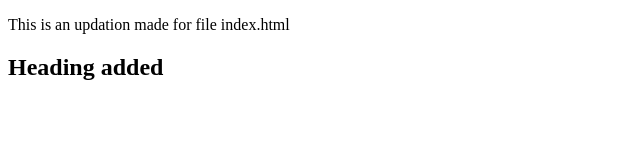
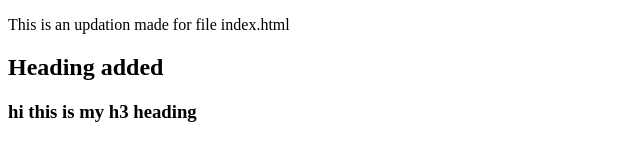
Before and after one commit to Meenu-Jojy/gitdating, a plain HTML site: page index.html in a window 1280 px wide. Shown: the whole page, without its empty margins (0-640 px from the left). Drawn offline with Linux system fonts and the light colour scheme.

Commit message:
Heading 3 added

```diff
--- a/index.html
+++ b/index.html
@@ -7,5 +7,6 @@
 <body>
 <p>This is an updation made for file index.html</p>
 <h2>Heading added</h2>
+<h3>hi this is my h3 heading </h3>
 </body>
 </html>
```
